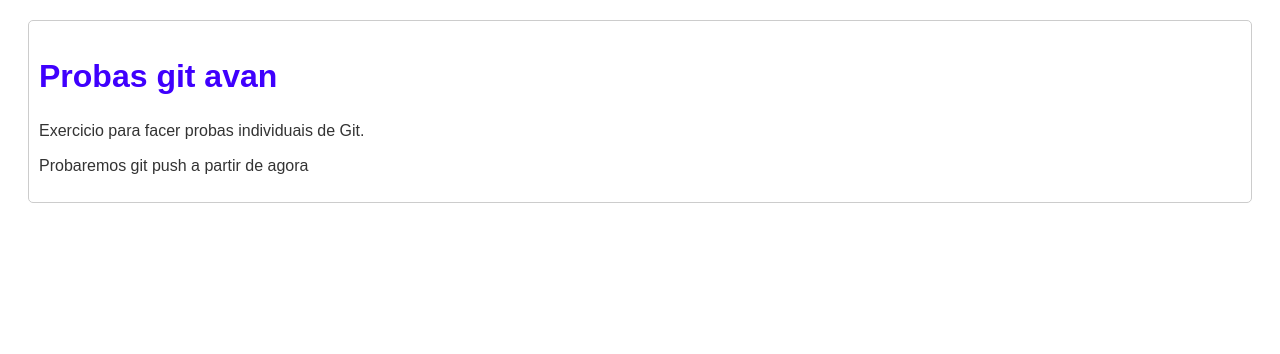
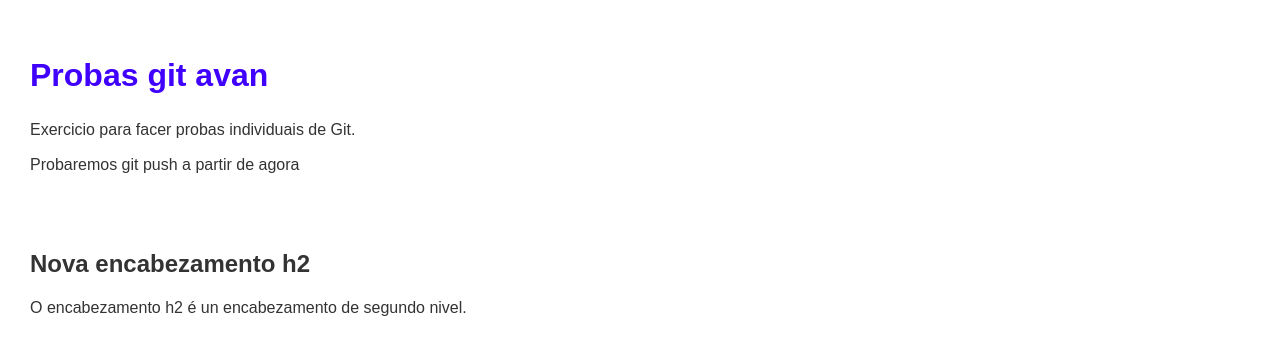
Before and after one commit to zeroseisdesign/probas-git, a plain HTML site: page index.html in a window 1280 px wide. Drawn offline with Linux system fonts and the light colour scheme.

Commit message:
main actualizado

```diff
--- a/estilo.css
+++ b/estilo.css
@@ -2,6 +2,8 @@
     font-family: Arial, Helvetica, sans-serif;
     font-size: 1rem;
     color: #333;
+    margin: 0;
+    padding: 0;
 }
 
 h1 {
@@ -16,6 +18,5 @@
 section {
     margin: 20px;
     padding: 10px;
-    border: 1px solid #ccc;
     border-radius: 5px;
 }
--- a/index.html
+++ b/index.html
@@ -14,6 +14,10 @@
         <p>Exercicio para facer probas individuais de Git.</p>
         <p>Probaremos git push a partir de agora</p>
     </section>
+    <section>
+        <h2>Nova encabezamento h2</h2>
+        <p>O encabezamento h2 é un encabezamento de segundo nivel.</p>
+    </section>
 </body>
 
 </html>
```
